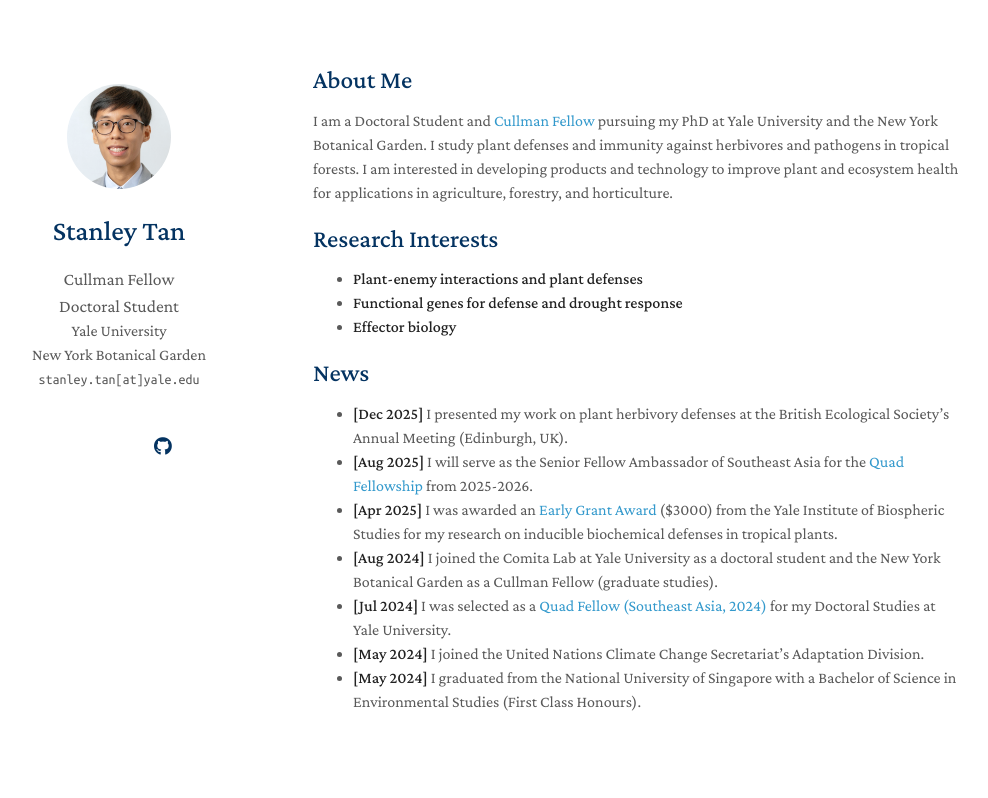
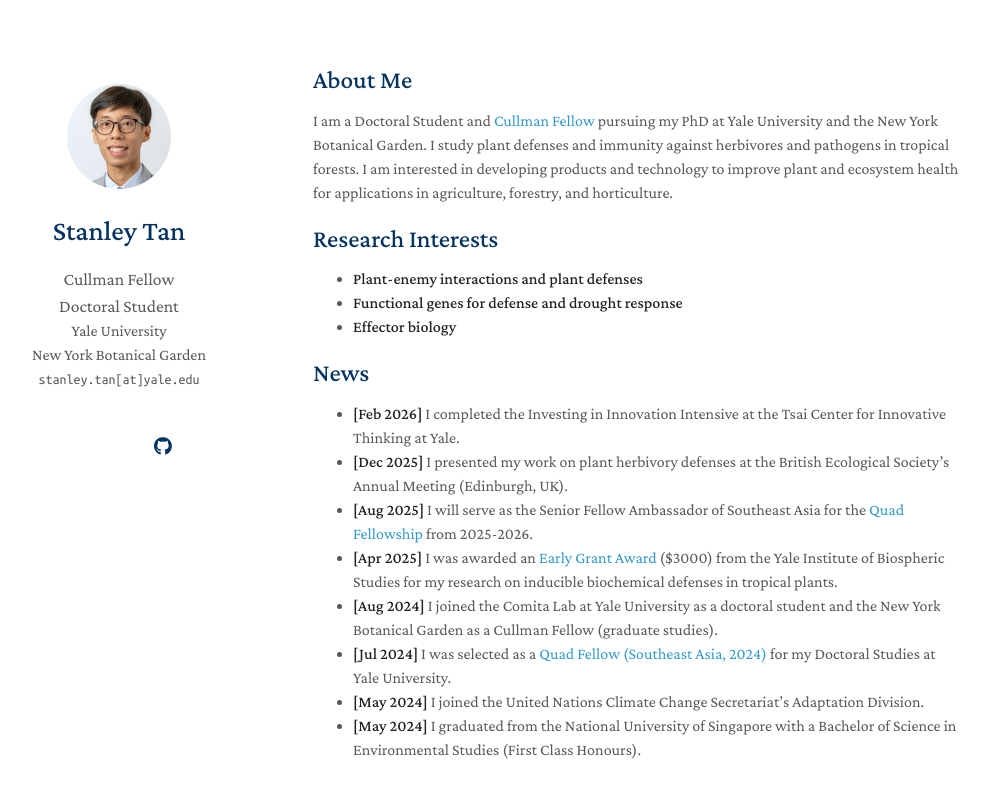
Before and after one commit to stanleytansx/stanleytansx.github.io, a Jekyll site: the page built from index.md, in a window 1280 px wide. Shown: the top 798 px of the page, without its empty margins (157-1145 px from the left). Built offline with Jekyll 4.4.1, drawn with Linux system fonts in a browser that asks for light colours; nearby versions of some CDN libraries; a style sheet for code colours, icons or effects is not loaded; our own code applies the rules of GitHub Pages for plain Markdown files.

Commit message:
Update index.md

```diff
--- a/index.md
+++ b/index.md
@@ -15,6 +15,7 @@ I study plant defenses and immunity against herbivores and pathogens in tropical
 
 ## News
 
+- **[Feb 2026]** I completed the Investing in Innovation Intensive at the Tsai Center for Innovative Thinking at Yale.
 - **[Dec 2025]** I presented my work on plant herbivory defenses at the British Ecological Society's Annual Meeting (Edinburgh, UK).
 - **[Aug 2025]** I will serve as the Senior Fellow Ambassador of Southeast Asia for the <a href="https://www.quadfellowship.org/"> Quad Fellowship </a> from 2025-2026.
 - **[Apr 2025]** I was awarded an <a href="https://yibs.yale.edu/research/yibs-small-grant-program" target="_blank"> Early Grant Award</a> ($3000) from the Yale Institute of Biospheric Studies for my research on inducible biochemical defenses in tropical plants.
```
